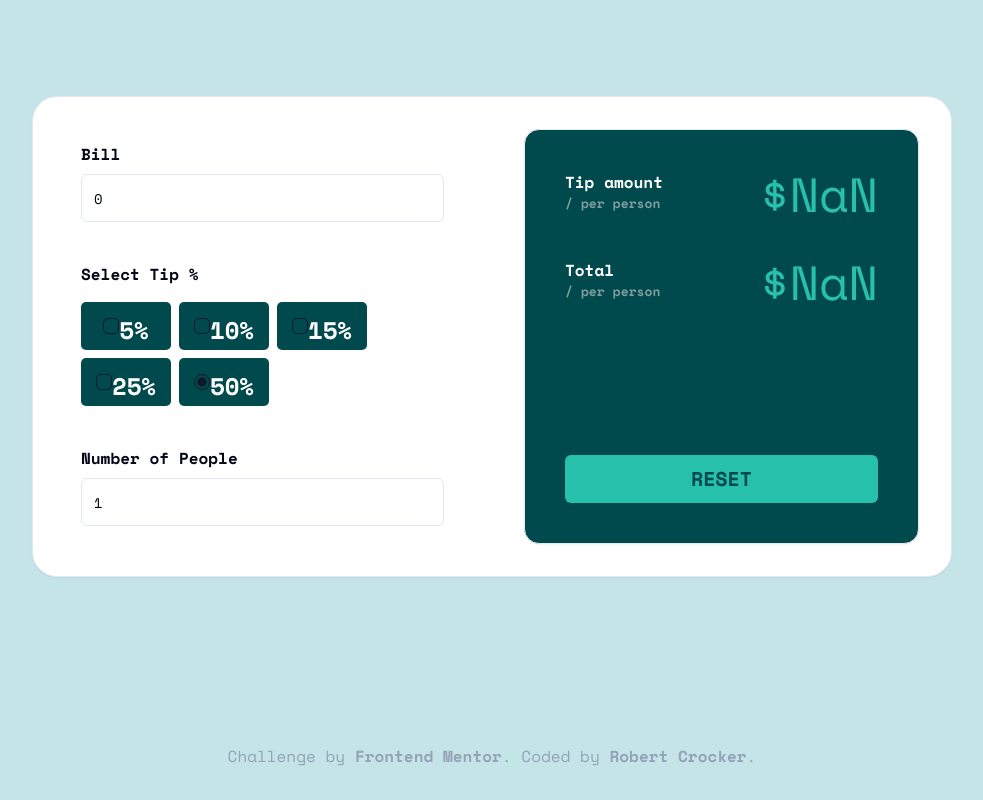
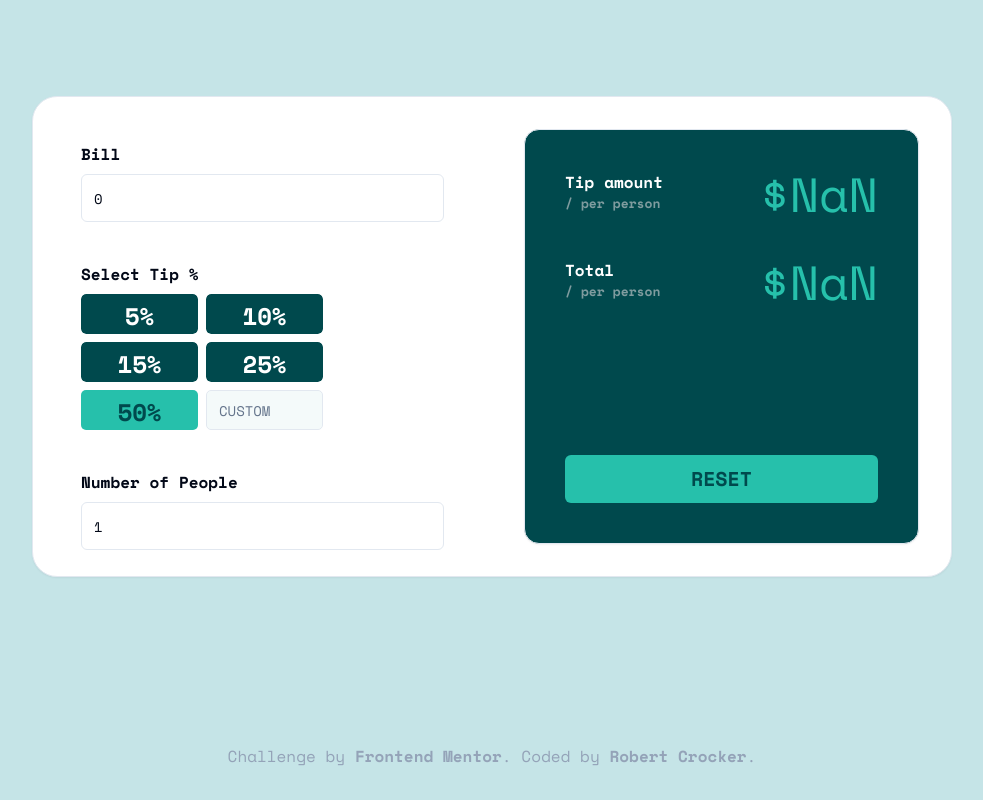
Before and after one commit to robcrock/tip-calculator, a Next.js app: page / in a window 1280 px wide. Shown: the whole page, without its empty margins (148-1131 px from the left). Built offline with nearby package versions, Linux system fonts and the light colour scheme.

Commit message:
The form nearly works, but I need to pivot.

```diff
--- a/src/app/page.tsx
+++ b/src/app/page.tsx
@@ -5,7 +5,7 @@ import { Card, CardContent } from "@/components/ui/card";
 import { Label } from "@/components/ui/label";
 import { Input } from "@/components/ui/input";
 import { RadioGroup, RadioGroupItem } from "@/components/ui/radio-group";
-import { ChangeEvent, useState } from "react";
+import { ChangeEvent, ChangeEventHandler, useState } from "react";
 import { Button } from "@/components/ui/button";
 import {
   Form,
@@ -19,6 +19,7 @@ import {
 import { zodResolver } from "@hookform/resolvers/zod";
 import { useForm } from "react-hook-form";
 import { number, z } from "zod";
+import { cn } from "@/lib/utils";
 
 const formSchema = z.object({
   bill: z.string(),
@@ -35,6 +36,7 @@ const formatter = new Intl.NumberFormat("en-US", {
 export default function Home() {
   const [bill, setBill] = useState(0);
   const [tipPercent, setTipPercent] = useState(0);
+  const [isCustom, setIsCustom] = useState(false);
   const [numberOfPeople, setNumberOfPeople] = useState(0);
 
   console.log(bill);
@@ -51,12 +53,29 @@ export default function Home() {
     },
   });
 
+  const handleChangeCustomTipPercent = (e: ChangeEvent<HTMLInputElement>) => {
+    const value = parseFloat(e.target.value); // Parse the input value as a float
+    if (!isNaN(value)) {
+      setIsCustom(true);
+      setTipPercent(value);
+    } else {
+      setIsCustom(false);
+      setTipPercent(value);
+    }
+  };
+
   // 2. Define a submit handler.
   function onSubmit(values: z.infer<typeof formSchema>) {
     // Do something with the form values.
     // ✅ This will be type-safe and validated.
     setBill(parseFloat(values.bill));
-    setTipPercent(parseFloat(values["tip-percent"]));
+    if (isCustom) {
+      setIsCustom(true);
+      setTipPercent(tipPercent);
+    } else {
+      setIsCustom(false);
+      setTipPercent(parseFloat(values["tip-percent"]));
+    }
     setNumberOfPeople(parseFloat(values["number-of-people"]));
     console.log(values);
   }
@@ -93,7 +112,7 @@ export default function Home() {
                   control={form.control}
                   name="tip-percent"
                   render={({ field }) => (
-                    <FormItem className="space-y-4">
+                    <FormItem className="space-y-2">
                       <FormLabel className="text-[16px] font-bold">
                         Select Tip %
                       </FormLabel>
@@ -103,55 +122,101 @@ export default function Home() {
                           defaultValue={field.value}
                           className="flex flex-wrap gap-2"
                         >
-                          <FormItem className="flex h-12 min-w-[90px] max-w-[116px] items-center justify-center rounded-[5px] bg-very-dark-cyan text-white">
+                          <FormItem className="relative h-[40px] w-[117px] overflow-hidden rounded-[5px]">
                             <FormControl className="rounded-[5px] bg-very-dark-cyan">
                               <RadioGroupItem value="0.05" id="five-percent" />
                             </FormControl>
-                            <FormLabel className="text-2xl font-bold">
+                            <FormLabel
+                              className={cn(
+                                "pointer-events-none absolute left-1/2 top-1/2 m-0 -translate-x-1/2 -translate-y-[22px] transform text-2xl font-bold",
+                                field.value === "0.05"
+                                  ? "text-very-dark-cyan"
+                                  : "text-white",
+                              )}
+                            >
                               5%
                             </FormLabel>
                           </FormItem>
-                          <FormItem className="flex h-12 min-w-[90px] max-w-[116px] items-center justify-center rounded-[5px] bg-very-dark-cyan text-white">
+                          <FormItem className="relative h-[40px] w-[117px] overflow-hidden rounded-[5px]">
                             <FormControl className="rounded-[5px] bg-very-dark-cyan">
                               <RadioGroupItem value="0.1" id="ten-percent" />
                             </FormControl>
-                            <FormLabel className="text-2xl font-bold">
+                            <FormLabel
+                              className={cn(
+                                "pointer-events-none absolute left-1/2 top-1/2 m-0 -translate-x-1/2 -translate-y-[22px] transform text-2xl font-bold",
+                                field.value === "0.1"
+                                  ? "text-very-dark-cyan"
+                                  : "text-white",
+                              )}
+                            >
                               10%
                             </FormLabel>
                           </FormItem>
-                          <FormItem className="flex h-12 min-w-[90px] max-w-[116px] items-center justify-center rounded-[5px] bg-very-dark-cyan text-white">
+                          <FormItem className="relative h-[40px] w-[117px] overflow-hidden rounded-[5px]">
                             <FormControl className="rounded-[5px] bg-very-dark-cyan">
                               <RadioGroupItem
                                 value="0.15"
                                 id="fifteen-percent"
                               />
                             </FormControl>
-                            <FormLabel className="text-2xl font-bold">
+                            <FormLabel
+                              className={cn(
+                                "pointer-events-none absolute left-1/2 top-1/2 m-0 -translate-x-1/2 -translate-y-[22px] transform text-2xl font-bold",
+                                field.value === "0.15"
+                                  ? "text-very-dark-cyan"
+                                  : "text-white",
+                              )}
+                            >
                               15%
                             </FormLabel>
                           </FormItem>
-                          <FormItem className="flex h-12 min-w-[90px] max-w-[116px] items-center justify-center rounded-[5px] bg-very-dark-cyan text-white">
+                          <FormItem className="relative h-[40px] w-[117px] overflow-hidden rounded-[5px]">
                             <FormControl className="rounded-[5px] bg-very-dark-cyan">
                               <RadioGroupItem
-                                value=".25"
+                                value="0.25"
                                 id="twenty-five-percent"
                               />
                             </FormControl>
-                            <FormLabel className="text-2xl font-bold">
+                            <FormLabel
+                              className={cn(
+                                "pointer-events-none absolute left-1/2 top-1/2 m-0 -translate-x-1/2 -translate-y-[22px] transform text-2xl font-bold",
+                                field.value === "0.25"
+                                  ? "text-very-dark-cyan"
+                                  : "text-white",
+                              )}
+                            >
                               25%
                             </FormLabel>
                           </FormItem>
-                          <FormItem className="flex h-12 min-w-[90px] max-w-[116px] items-center justify-center rounded-[5px] bg-very-dark-cyan text-white">
-                            <FormControl>
+                          <FormItem className="relative h-[40px] w-[117px] overflow-hidden rounded-[5px]">
+                            <FormControl className="rounded-[5px] bg-very-dark-cyan">
                               <RadioGroupItem value="0.5" id="fifty-percent" />
                             </FormControl>
-                            <FormLabel className="text-2xl font-bold">
+                            <FormLabel
+                              className={cn(
+                                "pointer-events-none absolute left-1/2 top-1/2 m-0 -translate-x-1/2 -translate-y-[22px] transform text-2xl font-bold",
+                                field.value === "0.5"
+                                  ? "text-very-dark-cyan"
+                                  : "text-white",
+                              )}
+                            >
                               50%
                             </FormLabel>
                           </FormItem>
+                          <FormItem className="relative h-[40px] w-[117px] overflow-hidden">
+                            <FormControl className="rounded-[5px] bg-very-light-grayish-cyan text-dark-grayish-cyan">
+                              <Input
+                                type="number"
+                                step="0.01"
+                                placeholder="CUSTOM"
+                                onChange={(e) =>
+                                  handleChangeCustomTipPercent(e)
+                                }
+                              />
+                            </FormControl>
+                          </FormItem>
                         </RadioGroup>
                       </FormControl>
-                      <FormMessage />
                     </FormItem>
                   )}
                 />
--- a/src/components/ui/radio-group.tsx
+++ b/src/components/ui/radio-group.tsx
@@ -1,10 +1,10 @@
-"use client"
+"use client";
 
-import * as React from "react"
-import * as RadioGroupPrimitive from "@radix-ui/react-radio-group"
-import { Circle } from "lucide-react"
+import * as React from "react";
+import * as RadioGroupPrimitive from "@radix-ui/react-radio-group";
+import { Circle } from "lucide-react";
 
-import { cn } from "@/lib/utils"
+import { cn } from "@/lib/utils";
 
 const RadioGroup = React.forwardRef<
   React.ElementRef<typeof RadioGroupPrimitive.Root>,
@@ -16,9 +16,9 @@ const RadioGroup = React.forwardRef<
       {...props}
       ref={ref}
     />
-  )
-})
-RadioGroup.displayName = RadioGroupPrimitive.Root.displayName
+  );
+});
+RadioGroup.displayName = RadioGroupPrimitive.Root.displayName;
 
 const RadioGroupItem = React.forwardRef<
   React.ElementRef<typeof RadioGroupPrimitive.Item>,
@@ -28,17 +28,15 @@ const RadioGroupItem = React.forwardRef<
     <RadioGroupPrimitive.Item
       ref={ref}
       className={cn(
-        "aspect-square h-4 w-4 rounded-full border border-primary text-primary ring-offset-background focus:outline-none focus-visible:ring-2 focus-visible:ring-ring focus-visible:ring-offset-2 disabled:cursor-not-allowed disabled:opacity-50",
-        className
+        "aspect-square h-[40px] w-[117px] rounded-full text-primary ring-offset-background focus:outline-none focus-visible:ring-2 focus-visible:ring-ring focus-visible:ring-offset-2 disabled:cursor-not-allowed disabled:opacity-50",
+        className,
       )}
       {...props}
     >
-      <RadioGroupPrimitive.Indicator className="flex items-center justify-center">
-        <Circle className="h-2.5 w-2.5 fill-current text-current" />
-      </RadioGroupPrimitive.Indicator>
+      <RadioGroupPrimitive.Indicator className="flex h-full w-full items-center justify-center bg-strong-cyan" />
     </RadioGroupPrimitive.Item>
-  )
-})
-RadioGroupItem.displayName = RadioGroupPrimitive.Item.displayName
+  );
+});
+RadioGroupItem.displayName = RadioGroupPrimitive.Item.displayName;
 
-export { RadioGroup, RadioGroupItem }
+export { RadioGroup, RadioGroupItem };
```
